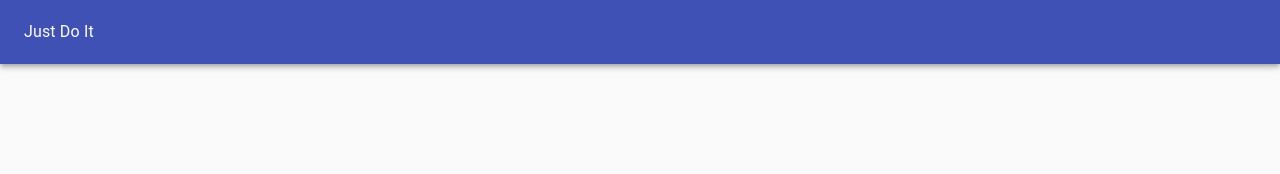
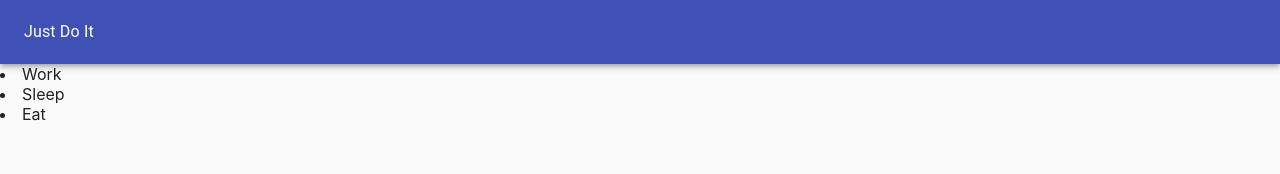
Before and after one commit to jainharsh21/Just-Do-It, a React (Create React App) app: page / in a window 1280 px wide. Shown: the top 174 px of the page. Built offline with nearby package versions, Linux system fonts and the light colour scheme.

Commit message:
created todolist component and passed down todos

```diff
--- a/src/TodoApp.js
+++ b/src/TodoApp.js
@@ -1,6 +1,7 @@
 import React, { useState } from "react";
 import Paper from "@material-ui/core/Paper";
 import { AppBar, Toolbar, Typography } from "@material-ui/core";
+import TodoList from "./TodoList";
 
 function TodoApp() {
   const initialTodos = [
@@ -23,6 +24,7 @@
           <Typography color="inherit">Just Do It</Typography>
         </Toolbar>
       </AppBar>
+      <TodoList todos={todos} />
     </Paper>
   );
 }
--- /dev/null
+++ b/src/TodoList.js
@@ -0,0 +1,13 @@
+import React from "react";
+
+function TodoList(props) {
+  return (
+    <div>
+      {props.todos.map((todo) => (
+        <li>{todo.task}</li>
+      ))}
+    </div>
+  );
+}
+
+export default TodoList;
```
